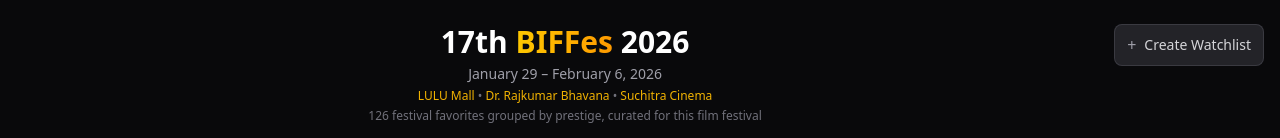
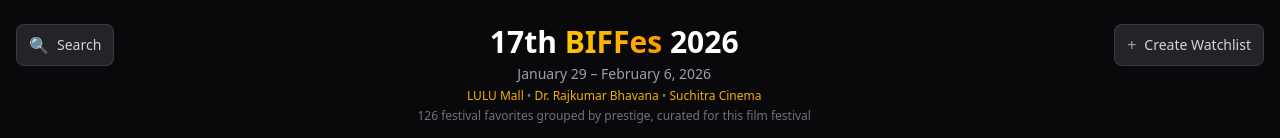
Before and after one commit to psam21/biffes26, a Next.js app: page / in a window 1280 px wide. Shown: the top 138 px of the page. Built offline with nearby package versions, Linux system fonts and the light colour scheme.

Commit message:
feat: Add search box in header (mirror to watchlist)

```diff
--- a/src/app/page.tsx
+++ b/src/app/page.tsx
@@ -38,6 +38,8 @@
   const [isDrawerOpen, setIsDrawerOpen] = useState(false);
   const [ratingFilter, setRatingFilter] = useState<number | null>(null);
   const [showWatchlist, setShowWatchlist] = useState(false);
+  const [searchQuery, setSearchQuery] = useState("");
+  const [showSearch, setShowSearch] = useState(false);
 
   const { watchlist, isLoading: watchlistLoading } = useWatchlist();
 
@@ -61,6 +63,15 @@
 
   // Get watchlist films
   const watchlistFilms = films.filter(film => watchlist.includes(film.id));
+
+  // Search films
+  const searchFilms = searchQuery.trim()
+    ? films.filter(film =>
+        film.title.toLowerCase().includes(searchQuery.toLowerCase()) ||
+        film.director?.toLowerCase().includes(searchQuery.toLowerCase()) ||
+        film.country?.toLowerCase().includes(searchQuery.toLowerCase())
+      )
+    : [];
 
   // Restore state from URL hash on initial load
   useEffect(() => {
@@ -343,6 +354,92 @@
             {/* Compact Header */}
             <header className="px-4 pt-6 pb-4">
               <div className="flex items-start justify-between max-w-7xl mx-auto">
+                {/* Search Box - Left */}
+                <motion.div
+                  initial={{ opacity: 0, scale: 0.9 }}
+                  animate={{ opacity: 1, scale: 1 }}
+                  className="relative"
+                >
+                  <div className={`flex items-center gap-2 rounded-lg transition-all ${
+                    showSearch
+                      ? "bg-zinc-800 border border-zinc-600"
+                      : "bg-zinc-700/50 hover:bg-zinc-700/70 border border-zinc-600/50"
+                  }`}>
+                    <button
+                      onClick={() => setShowSearch(!showSearch)}
+                      className="flex items-center gap-2 px-3 py-2"
+                    >
+                      <span className="text-zinc-400">🔍</span>
+                      {!showSearch && <span className="text-sm text-zinc-300 hidden sm:inline">Search</span>}
+                    </button>
+                    {showSearch && (
+                      <input
+                        type="text"
+                        value={searchQuery}
+                        onChange={(e) => setSearchQuery(e.target.value)}
+                        placeholder="Film, director, country..."
+                        autoFocus
+                        className="bg-transparent text-white text-sm placeholder:text-zinc-500 outline-none w-40 sm:w-52 pr-3 py-2"
+                      />
+                    )}
+                  </div>
+
+                  {/* Search Results Dropdown */}
+                  {showSearch && searchQuery.trim() && (
+                    <motion.div
+                      initial={{ opacity: 0, y: -10 }}
+                      animate={{ opacity: 1, y: 0 }}
+                      className="absolute top-full left-0 mt-2 w-72 sm:w-80 bg-zinc-900 border border-zinc-700 rounded-xl shadow-2xl z-50 max-h-80 overflow-y-auto"
+                    >
+                      {searchFilms.length === 0 ? (
+                        <div className="p-4 text-center text-zinc-500 text-sm">
+                          No films found for "{searchQuery}"
+                        </div>
+                      ) : (
+                        <div className="p-2">
+                          <div className="text-xs text-zinc-500 px-2 py-1 mb-1">
+                            {searchFilms.length} result{searchFilms.length !== 1 ? 's' : ''}
+                          </div>
+                          {searchFilms.slice(0, 8).map((film) => (
+                            <button
+                              key={film.id}
+                              onClick={() => {
+                                handleFilmClick(film);
+                                setShowSearch(false);
+                                setSearchQuery("");
+                              }}
+                              className="w-full flex items-center gap-3 p-2 hover:bg-zinc-800 rounded-lg transition-colors text-left"
+                            >
+                              {film.posterUrl ? (
+                                <img
+                                  src={film.posterUrl}
+                                  alt={film.title}
+                                  className="w-10 h-14 object-cover rounded"
+                                />
+                              ) : (
+                                <div className="w-10 h-14 bg-zinc-800 rounded flex items-center justify-center text-lg">
+                                  🎬
+                                </div>
+                              )}
+                              <div className="flex-1 min-w-0">
+                                <div className="text-sm text-white font-medium truncate">{film.title}</div>
+                                <div className="text-xs text-zinc-500 truncate">
+                                  {film.director}{film.country ? ` • ${film.country}` : ''}
+                                </div>
+                              </div>
+                            </button>
+                          ))}
+                          {searchFilms.length > 8 && (
+                            <div className="text-xs text-zinc-500 text-center py-2">
+                              +{searchFilms.length - 8} more results
+                            </div>
+                          )}
+                        </div>
+                      )}
+                    </motion.div>
+                  )}
+                </motion.div>
+
                 <motion.div
                   initial={{ opacity: 0, y: 10 }}
                   animate={{ opacity: 1, y: 0 }}
```
